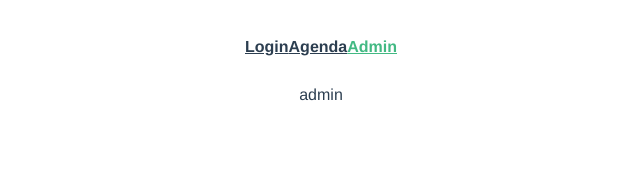
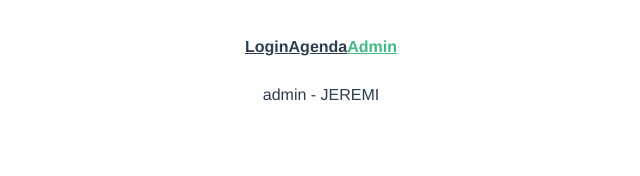
Before and after one commit to Ventrae/MechanicAgenda, a Vue app: page /#/admin in a window 1280 px wide. Shown: the top 176 px of the page, without its empty margins (319-959 px from the left). Built offline with nearby package versions, Linux system fonts and the light colour scheme.

Commit message:
branch problems

```diff
--- a/src/views/Admin.vue
+++ b/src/views/Admin.vue
@@ -1,6 +1,6 @@
 <template>
     <div>
-        admin
+        admin - JEREMI
     </div>
 </template>
 
```
